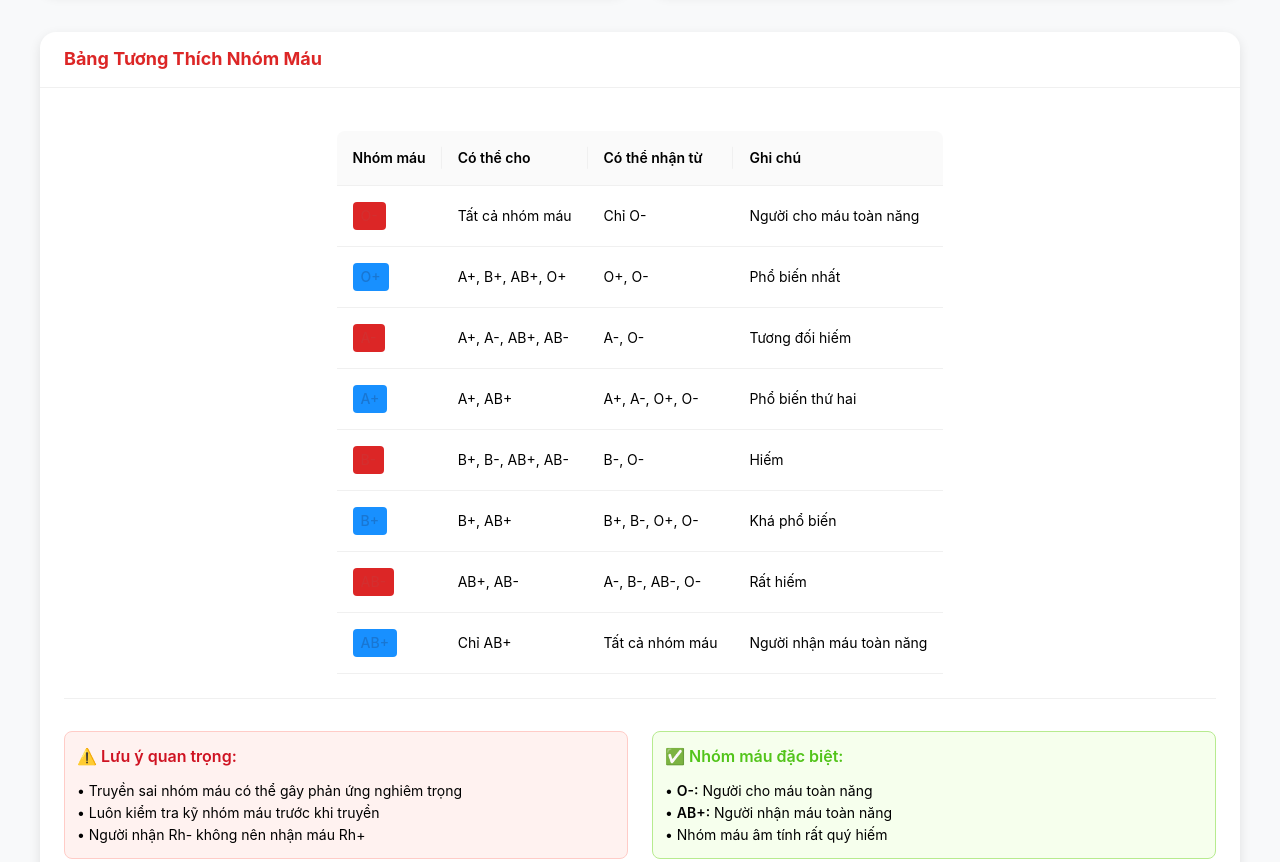
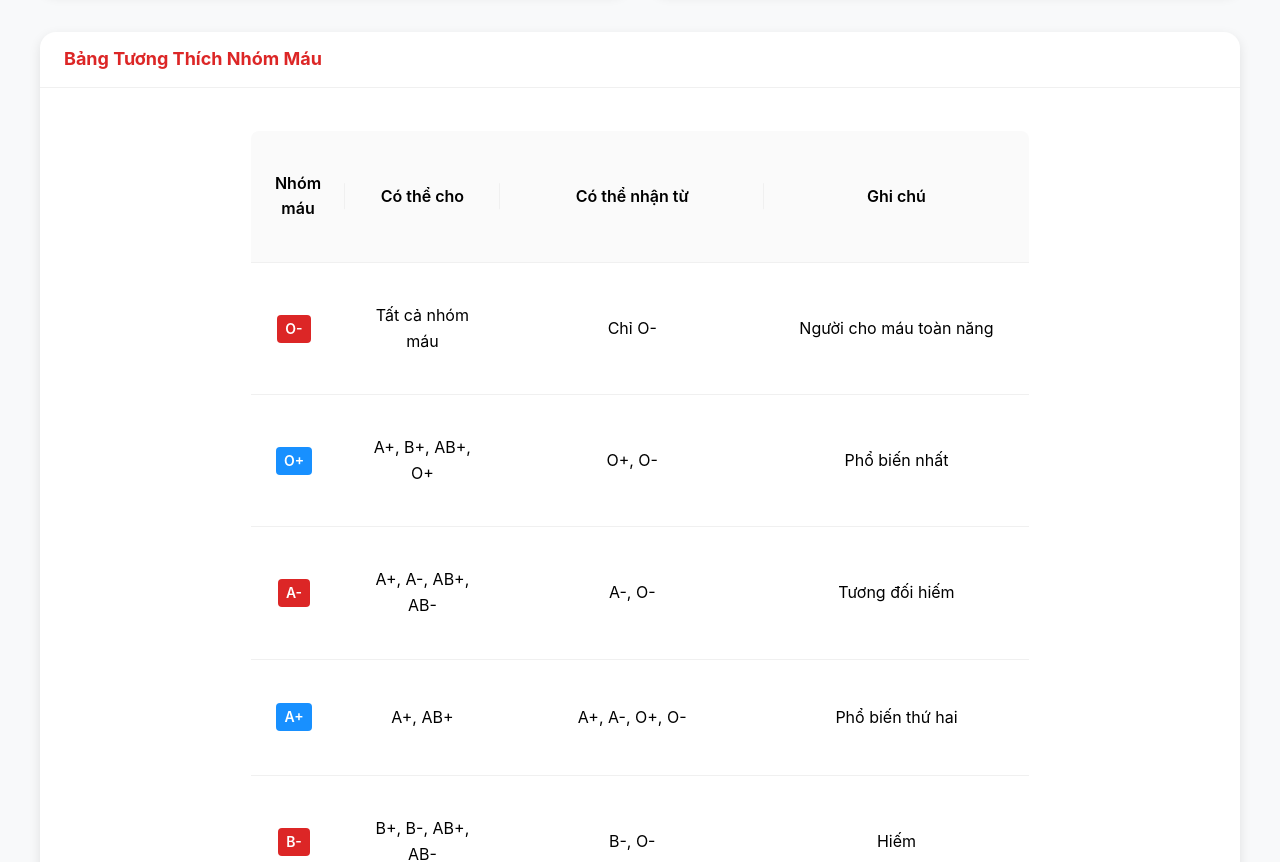
Before and after one commit to SWP301-Blood-Donation-Support-System/Front-End-React, a React (Create React App) app: page /search in a window 1280 px wide. Shown: the part 1160-2022 px from the top of the page. Built offline with nearby package versions, Linux system fonts and the light colour scheme.

Commit message:
update scss
status: done

```diff
--- a/src/pages/BookingPage.js
+++ b/src/pages/BookingPage.js
@@ -622,7 +622,7 @@ const BookingPage = () => {  const [donationType, setDonationType] = useState('w
         <section className="donation-types-section">
           <div className="container">
             <Title level={2} className="section-title">
-              Các Loại Hiến Máu
+              Các Phương Thức Hiến Máu
             </Title>
             <Row gutter={[24, 24]}>
               {donationTypes.map((type, index) => (
--- a/src/styles/pages/_search.scss
+++ b/src/styles/pages/_search.scss
@@ -274,21 +274,23 @@
       .ant-select {
         width: 200px;
       }
-    }
-
-    &-result {
+    }    &-result {
       background: #f8f9fa;
       border: 2px solid $primary-color;
       border-radius: $border-radius-md;
 
+      .ant-row {
+        align-items: flex-start !important;
+      }
+
       .result-main {
-        text-align: center;
-
-        .blood-type-tag {
+        text-align: center;.blood-type-tag {
           font-size: $font-size-xxl;
           padding: $spacing-md $spacing-xl;
           border-radius: $border-radius-md;
           margin-bottom: $spacing-lg;
+          color: white !important;
+          font-weight: $font-weight-bold;
 
           &.positive {
             background-color: #dc2626;
@@ -309,11 +311,18 @@
           color: $text-tertiary;
           margin-top: $spacing-xs;
         }
-      }
+      }      .compatibility-section {
+        padding: $spacing-md $spacing-lg;
+        margin-top: 0;
+        height: 100%;
+        display: flex;
+        flex-direction: column;
+        justify-content: flex-start;
 
-      .compatibility-section {
         h5 {
           margin-bottom: $spacing-md !important;
+          font-size: $font-size-base;
+          text-align: center;
 
           &.can-give {
             color: #52c41a !important;
@@ -321,6 +330,21 @@
 
           &.can-receive {
             color: #1890ff !important;
+          }
+        }
+
+        .ant-space {
+          width: 100%;
+          justify-content: center !important;
+
+          .ant-tag {
+            margin: $spacing-xs;
+            padding: $spacing-xs $spacing-sm;
+            font-size: $font-size-sm;
+            border-radius: $border-radius-sm;
+            min-width: 40px;
+            text-align: center;
+            display: inline-block;
           }
         }
       }
@@ -392,15 +416,47 @@
       color: $primary-color;
       font-size: $font-size-lg;
       font-weight: $font-weight-bold;
-    }
+    }    .ant-table {
+      margin-top: $spacing-xl;
+        // Fix table column widths to be equal
+      .ant-table-thead > tr > th,
+      .ant-table-tbody > tr > td {
+        width: 25%;
+        text-align: center;
+        padding: 40px 30px;
+        font-size: $font-size-base;
+        vertical-align: middle;
+        line-height: 1.6;
+      }
 
-    .ant-table {
-      margin-top: $spacing-xl;
-    }
+      // First column (blood type) compact
+      .ant-table-thead > tr > th:first-child,
+      .ant-table-tbody > tr > td:first-child {
+        width: 12%;
+        padding: 40px 20px;
+      }
 
-    .blood-type-tag {
+      // Second column (population) medium
+      .ant-table-thead > tr > th:nth-child(2),
+      .ant-table-tbody > tr > td:nth-child(2) {
+        width: 20%;
+        padding: 40px 25px;
+      }
+
+      // Make "Can Give To" and "Can Receive From" columns much wider and bigger
+      .ant-table-thead > tr > th:nth-child(3),
+      .ant-table-thead > tr > th:nth-child(4),
+      .ant-table-tbody > tr > td:nth-child(3),
+      .ant-table-tbody > tr > td:nth-child(4) {
+        width: 34%;
+        padding: 45px 35px;
+        min-height: 100px;
+      }
+    }.blood-type-tag {
       font-size: $font-size-sm;
       padding: 4px 8px;
+      color: white !important;
+      font-weight: $font-weight-semibold;
 
       &.positive {
         background-color: #1890ff;
@@ -481,6 +537,40 @@
       .blood-drop-1, .blood-drop-2, .blood-drop-3, .blood-drop-4 {
         animation: float 6s ease-in-out infinite;
       }
+    }  }
+
+  // Global blood type tag styling - chỉ áp dụng cho blood type tags
+  .ant-tag.blood-type-tag {
+    color: white !important;
+    font-weight: $font-weight-semibold;
+    border: none;
+
+    &.positive {
+      background-color: #1890ff !important;
+    }
+
+    &.negative {
+      background-color: #dc2626 !important;
+    }
+  }
+
+  // For compatibility section tags - chỉ cho blood type tags trong compatibility section
+  .compatibility-section {
+    .ant-tag {
+      // Chỉ áp dụng chữ trắng cho các tag có background màu đậm
+      &[style*="background"] {
+        color: white !important;
+        font-weight: $font-weight-medium;
+      }
+
+      // Đảm bảo tag xanh lá và xanh dương có chữ trắng
+      &[style*="rgb(82, 196, 26)"], // green color
+      &[style*="rgb(24, 144, 255)"], // blue color
+      &[style*="#52c41a"],
+      &[style*="#1890ff"] {
+        color: white !important;
+        font-weight: $font-weight-medium;
+      }
     }
   }
 }
```
